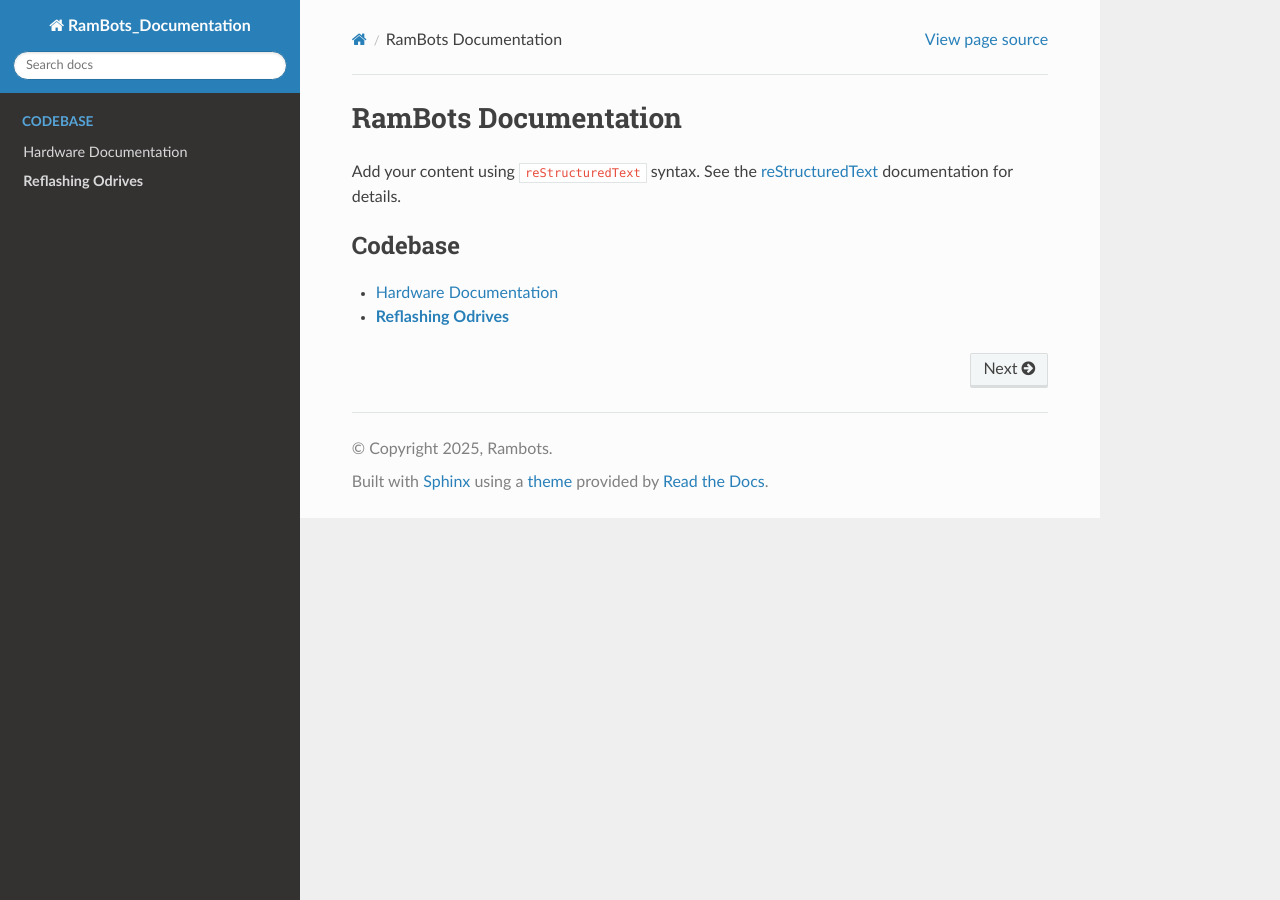
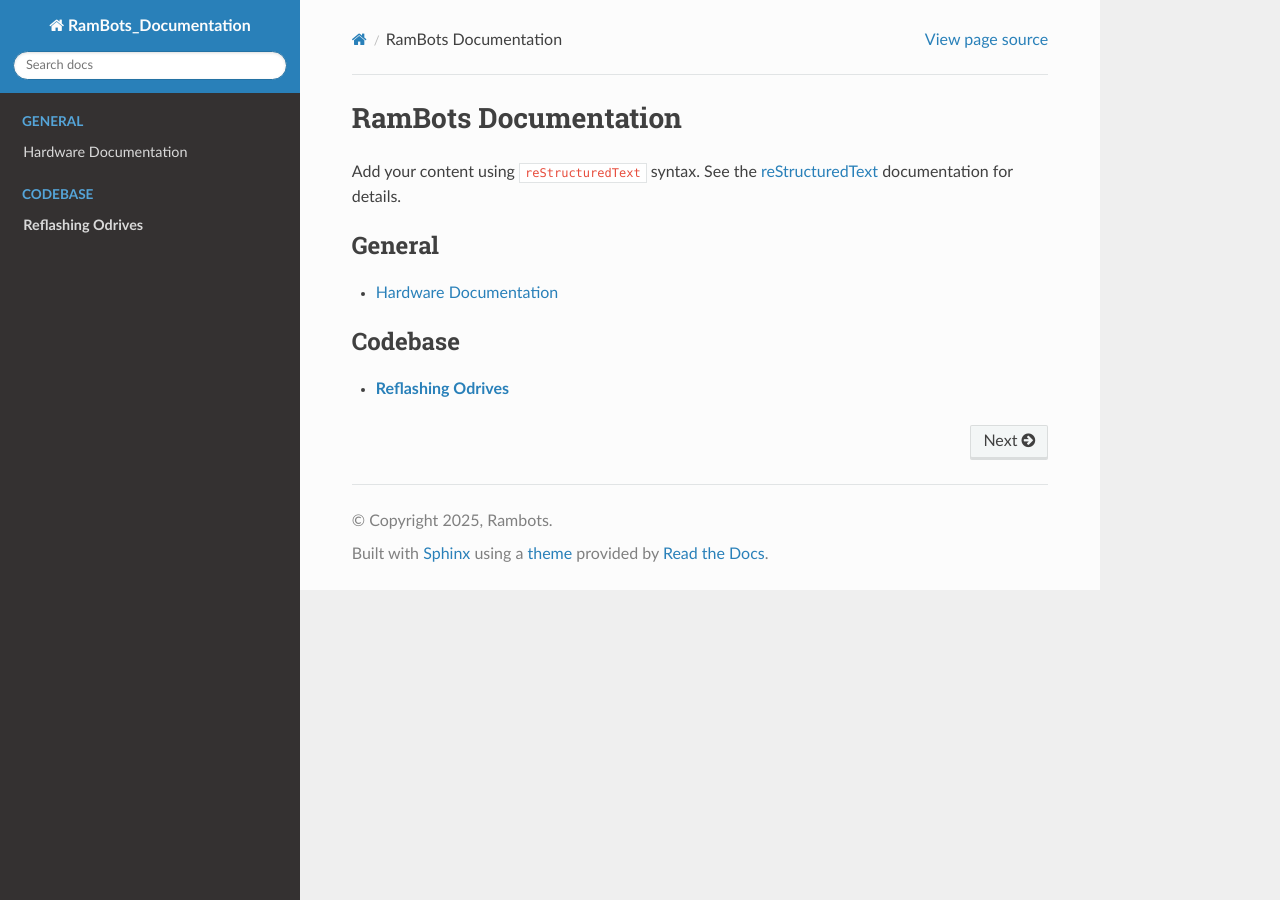
Before and after one commit to RAMBotsCSU/RamBots-Documentation, a Sphinx documentation site: the page built from source/index.rst, in a window 1280 px wide. Built offline with Sphinx 7.4.7 and the Read the Docs theme 3.1.0, drawn with Linux system fonts in a browser that asks for light colours.

Commit message:
added document

```diff
--- a/source/index.rst
+++ b/source/index.rst
@@ -14,11 +14,12 @@ documentation for details.
    :maxdepth: 2
    :caption: General
 
+   hardware_doc
+
 .. toctree::
    :maxdepth: 1
    :caption: Codebase
 
-   hardware_doc
    reflash_odrive
 
 .. toctree::
```
